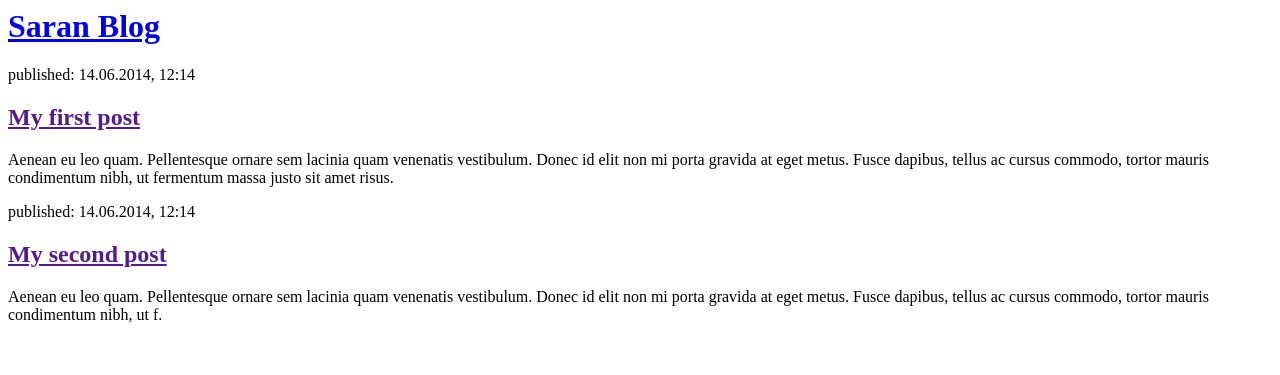
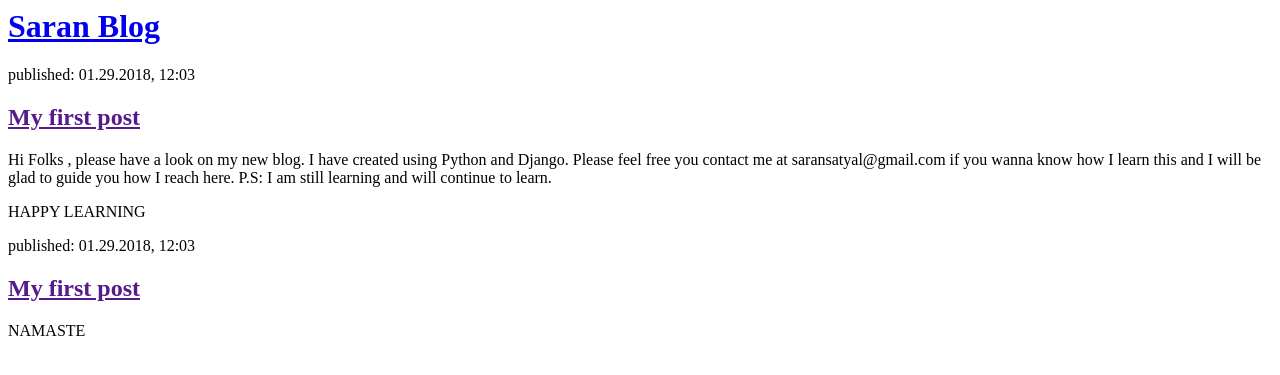
Before and after one commit to saransatyal/my-first-blog, a Django app: page / in a window 1280 px wide. Shown: the top 375 px of the page. Run offline with Django 3.2, Linux system fonts and the light colour scheme.

Commit message:
Changed the HTML for the site

```diff
--- a/blog/templates/blog/post_list.html
+++ b/blog/templates/blog/post_list.html
@@ -8,15 +8,16 @@
         </div>
 
         <div>
-            <p>published: 14.06.2014, 12:14</p>
+            <p>published: 01.29.2018, 12:03</p>
             <h2><a href="">My first post</a></h2>
-            <p>Aenean eu leo quam. Pellentesque ornare sem lacinia quam venenatis vestibulum. Donec id elit non mi porta gravida at eget metus. Fusce dapibus, tellus ac cursus commodo, tortor mauris condimentum nibh, ut fermentum massa justo sit amet risus.</p>
+            <p> Hi Folks , please have a look on my new blog. I have created using Python and Django. Please feel free you contact me at saransatyal@gmail.com if you wanna know how I learn this and I will be glad to guide you how I reach here. P.S: I am still learning and will continue to learn.</p>
+            <p> HAPPY LEARNING </p>
         </div>
 
         <div>
-            <p>published: 14.06.2014, 12:14</p>
-            <h2><a href="">My second post</a></h2>
-            <p>Aenean eu leo quam. Pellentesque ornare sem lacinia quam venenatis vestibulum. Donec id elit non mi porta gravida at eget metus. Fusce dapibus, tellus ac cursus commodo, tortor mauris condimentum nibh, ut f.</p>
+          <p>published: 01.29.2018, 12:03</p>
+          <h2><a href="">My first post</a></h2>
+            <p>NAMASTE</p>
         </div>
     </body>
 </html>
```
